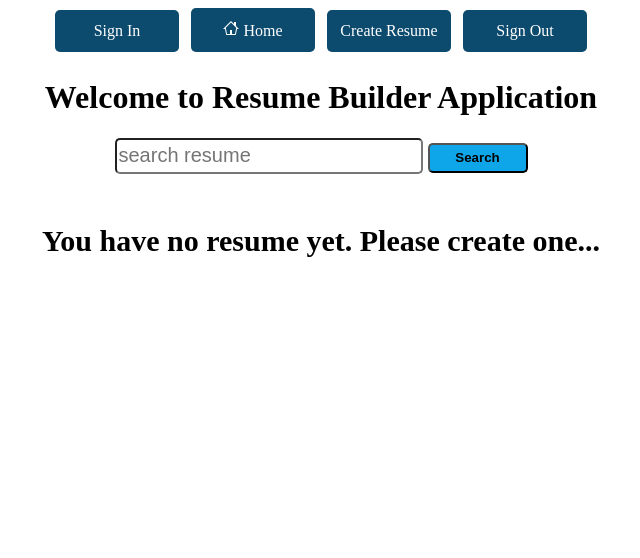
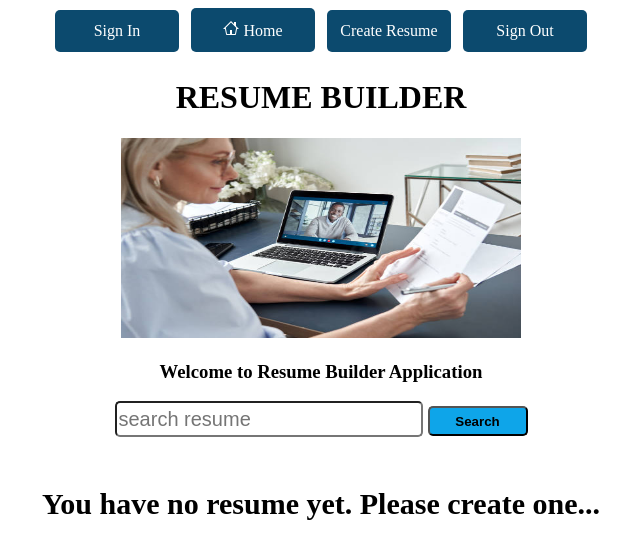
Before and after one commit to evansochieng/react-project, a React (Create React App) app: page / in a window 1280 px wide. Shown: the top 558 px of the page, without its empty margins (187-827 px from the left). Built offline with nearby package versions, Linux system fonts and the light colour scheme.

Commit message:
Modified home page

```diff
--- a/db.json
+++ b/db.json
@@ -32,6 +32,17 @@
       "experience": "2",
       "projects": "Matatu App",
       "id": 3
+    },
+    {
+      "about": "TM at Moringa",
+      "name": "Steve Otieno",
+      "email": "steve@gmail.com",
+      "github": "steveotieno",
+      "education": "Graduate",
+      "skills": "Software Development",
+      "experience": "5",
+      "projects": "Moringa school canvas",
+      "id": 4
     }
   ]
 }
--- a/src/App.js
+++ b/src/App.js
@@ -19,17 +19,24 @@ function App() {
   }
 
   return (
-    <div style={{justifyContent: 'center', width: '100px'}}>
+    <div
+      style={{
+        textAlign: "center",
+        justifyContent: "center",
+        alignItems: "center",
+        width: "1000px",
+      }}
+    >
       <NavBar />
       <Routes>
         <Route exact path="/signin" element={<SignIn />} />
 
-        <Route exact path="/" element={<Home resumes={resumes}/>} />
+        <Route exact path="/" element={<Home resumes={resumes} />} />
 
         <Route
           exact
           path="/createresume"
-          element={<CreateResume addNewResume={addNewResume}/>}
+          element={<CreateResume addNewResume={addNewResume} />}
         />
 
         <Route exact path="/signout" element={<SignOut />} />
--- a/src/components/Home.js
+++ b/src/components/Home.js
@@ -1,5 +1,7 @@
 import React, { useState } from "react";
 import DisplayResume from "./DisplayResume";
+
+import resumeImg from "../resumeImg.jpg";
 
 function Home() {
     //define state for search item
@@ -46,7 +48,15 @@ function Home() {
             width: "1000px",
           }}
         >
-          <h1>Welcome to Resume Builder Application</h1>
+          <div>
+            <h1>RESUME BUILDER</h1>
+            <img
+              src={resumeImg}
+              alt="START"
+              style={{ height: "200px", width: "400px" }}
+            />
+          </div>
+          <h3>Welcome to Resume Builder Application</h3>
           <form
             style={{ marginBottom: "10px" }}
             onSubmit={(e) => searchResume(e)}
@@ -56,7 +66,12 @@ function Home() {
               placeholder="search resume"
               value={searchedName}
               onChange={(e) => grabUserInput(e)}
-              style={{ width: "300px", height: "30px", borderRadius: "5px", fontSize: '20px' }}
+              style={{
+                width: "300px",
+                height: "30px",
+                borderRadius: "5px",
+                fontSize: "20px",
+              }}
             />
             <button
               style={{
@@ -76,7 +91,7 @@ function Home() {
             {matchingUser ? (
               <DisplayResume resume={matchingUser} />
             ) : (
-              <p style={{marginTop: '50px', fontSize: '30px'}}>
+              <p style={{ marginTop: "50px", fontSize: "30px" }}>
                 <strong>You have no resume yet. Please create one...</strong>
               </p>
             )}
```
Also changed, not shown: src/resumeImg.jpg (added).
